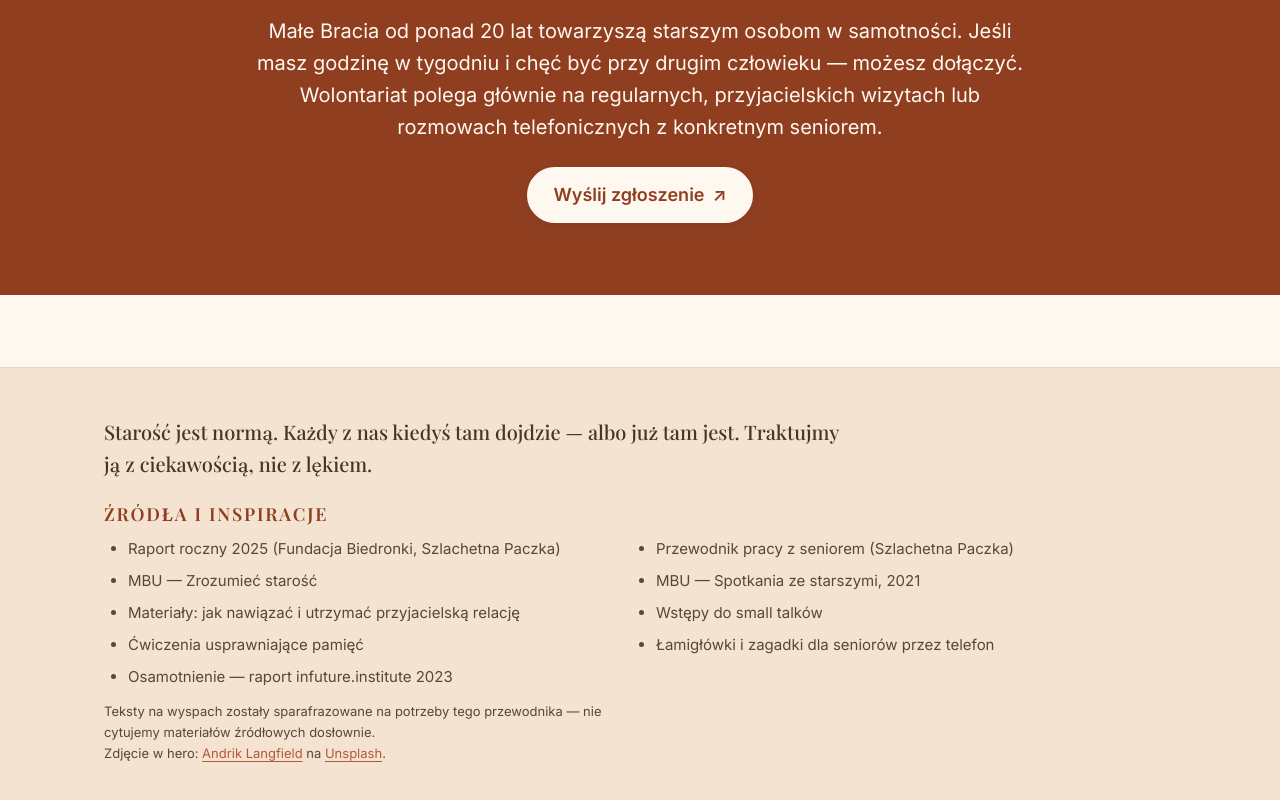
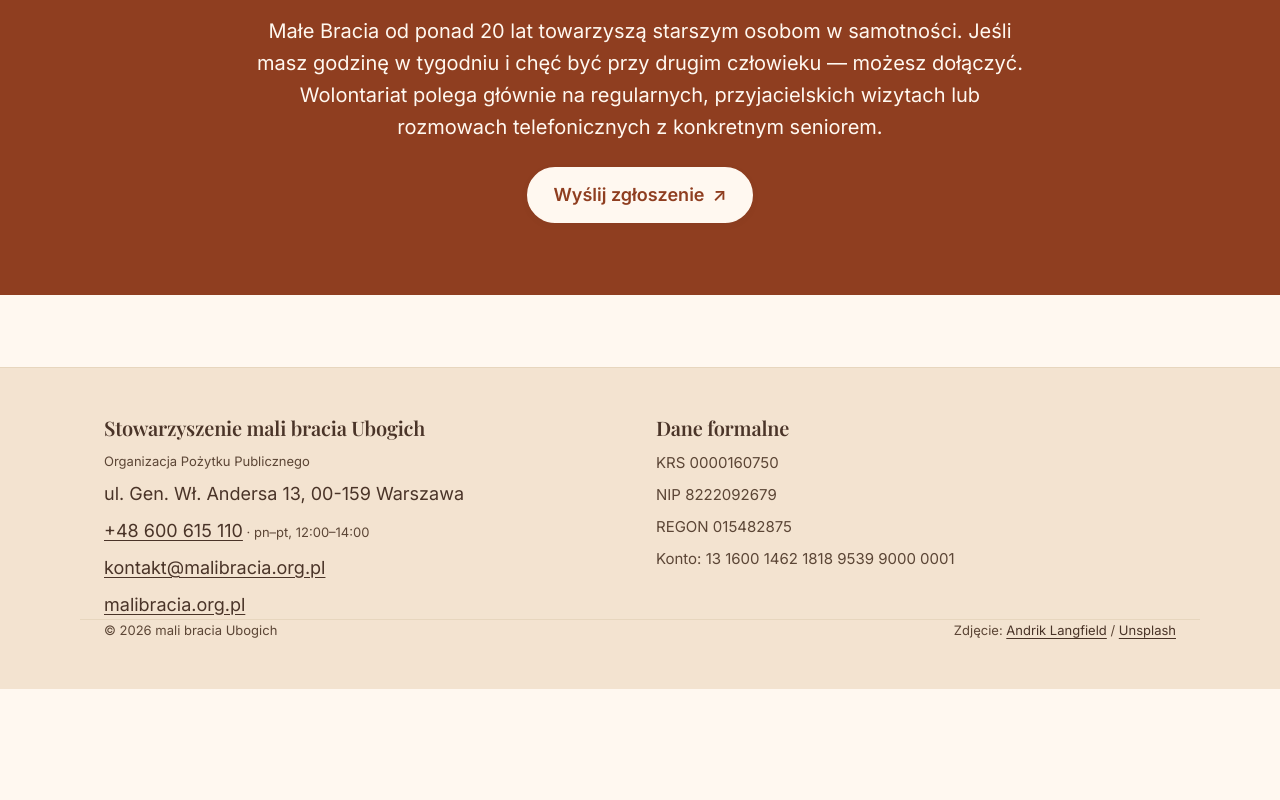
Before and after one commit to michalinamusielik/vibecoding_championship, a React (Vite) app: page / in a window 1280 px wide. Shown: the part 3337-4137 px from the top of the page. After the commit the page ends 4026 px from the top, so only its background shows below. Built offline with nearby package versions, Linux system fonts and the light colour scheme.

Commit message:
feat: redesign footer with contact information and formal details layout
Agent-Id: agent-b65ebc15-57db-42ab-b0ed-e92a484641b3

```diff
--- a/src/components/Footer.tsx
+++ b/src/components/Footer.tsx
@@ -1,38 +1,58 @@
-const sources = [
-  "Raport roczny 2025 (Fundacja Biedronki, Szlachetna Paczka)",
-  "Przewodnik pracy z seniorem (Szlachetna Paczka)",
-  "MBU — Zrozumieć starość",
-  "MBU — Spotkania ze starszymi, 2021",
-  "Materiały: jak nawiązać i utrzymać przyjacielską relację",
-  "Wstępy do small talków",
-  "Ćwiczenia usprawniające pamięć",
-  "Łamigłówki i zagadki dla seniorów przez telefon",
-  "Osamotnienie — raport infuture.institute 2023",
-];
-
 export function Footer() {
+  const year = new Date().getFullYear();
   return (
     <footer className="site-footer">
       <div className="container site-footer__inner">
-        <p className="site-footer__lede">
-          Starość jest normą. Każdy z nas kiedyś tam dojdzie — albo już tam
-          jest. Traktujmy ją z ciekawością, nie z lękiem.
+        <section
+          className="site-footer__column"
+          aria-labelledby="footer-contact-h"
+        >
+          <h2 id="footer-contact-h" className="site-footer__org">
+            Stowarzyszenie mali bracia Ubogich
+          </h2>
+          <p className="site-footer__sub">Organizacja Pożytku Publicznego</p>
+          <p className="site-footer__addr">
+            ul. Gen. Wł. Andersa 13, 00-159 Warszawa
           </p>
-        <section aria-labelledby="sources-h" className="site-footer__sources">
-          <h2 id="sources-h" className="site-footer__h">
-            Źródła i inspiracje
+          <p>
+            <a href="tel:+48600615110">+48 600 615 110</a>
+            <span className="site-footer__sub"> · pn–pt, 12:00–14:00</span>
+          </p>
+          <p>
+            <a href="mailto:kontakt@malibracia.org.pl">
+              kontakt@malibracia.org.pl
+            </a>
+          </p>
+          <p>
+            <a
+              href="https://www.malibracia.org.pl"
+              target="_blank"
+              rel="noopener noreferrer"
+            >
+              malibracia.org.pl
+            </a>
+          </p>
+        </section>
+
+        <section
+          className="site-footer__column"
+          aria-labelledby="footer-formal-h"
+        >
+          <h2 id="footer-formal-h" className="site-footer__org">
+            Dane formalne
           </h2>
-          <ul className="site-footer__list">
-            {sources.map((s) => (
-              <li key={s}>{s}</li>
-            ))}
+          <ul className="site-footer__list site-footer__list--plain">
+            <li>KRS 0000160750</li>
+            <li>NIP 8222092679</li>
+            <li>REGON 015482875</li>
+            <li>Konto: 13 1600 1462 1818 9539 9000 0001</li>
           </ul>
-          <p className="site-footer__note">
-            Teksty na wyspach zostały sparafrazowane na potrzeby tego
-            przewodnika — nie cytujemy materiałów źródłowych dosłownie.
-          </p>
-          <p className="site-footer__note">
-            Zdjęcie w hero:{" "}
+        </section>
+      </div>
+      <div className="container site-footer__bar">
+        <span>© {year} mali bracia Ubogich</span>
+        <span>
+          Zdjęcie:{" "}
           <a
             href="https://unsplash.com/@andriklangfield"
             target="_blank"
@@ -40,7 +60,7 @@ export function Footer() {
           >
             Andrik Langfield
           </a>{" "}
-            na{" "}
+          /{" "}
           <a
             href="https://unsplash.com/photos/bSXk1lOp8T0"
             target="_blank"
@@ -48,9 +68,7 @@ export function Footer() {
           >
             Unsplash
           </a>
-            .
-          </p>
-        </section>
+        </span>
       </div>
     </footer>
   );
--- a/src/styles/components.css
+++ b/src/styles/components.css
@@ -723,43 +723,79 @@ body {
   margin-top: var(--space-10);
 }
 .site-footer__inner {
-  display: flex;
-  flex-direction: column;
-  gap: var(--space-5);
-}
-.site-footer__lede {
+  display: grid;
+  grid-template-columns: 1fr;
+  gap: var(--space-6);
+}
+@media (min-width: 768px) {
+  .site-footer__inner {
+    grid-template-columns: 1fr 1fr;
+  }
+}
+.site-footer__column {
+  display: flex;
+  flex-direction: column;
+  gap: var(--space-2);
+}
+.site-footer__column p {
+  margin: 0;
+}
+.site-footer__org {
   font-family: var(--font-display);
   font-size: var(--fs-lg);
   color: var(--color-brown);
-  margin: 0;
-  max-width: 60ch;
-}
-.site-footer__h {
-  font-size: var(--fs-base);
-  text-transform: uppercase;
-  letter-spacing: 0.1em;
-  color: var(--color-rust);
-  margin: 0 0 var(--space-3);
+  margin: 0 0 var(--space-1);
+}
+.site-footer__sub {
+  font-size: var(--fs-xs);
+  color: var(--text-muted);
+}
+.site-footer__addr {
+  color: var(--color-brown);
 }
 .site-footer__list {
   list-style: disc;
   padding-left: var(--space-5);
-  margin: 0 0 var(--space-3);
+  margin: 0;
   display: grid;
   grid-template-columns: 1fr;
   gap: var(--space-2);
   color: var(--text-muted);
   font-size: var(--fs-sm);
 }
-@media (min-width: 640px) {
-  .site-footer__list {
-    grid-template-columns: repeat(2, 1fr);
-  }
-}
-.site-footer__note {
+.site-footer__list--plain {
+  list-style: none;
+  padding-left: 0;
+}
+.site-footer a {
+  color: var(--color-brown);
+  text-decoration: underline;
+}
+.site-footer a:hover {
+  color: var(--color-rust);
+}
+.site-footer a:focus-visible {
+  outline: 2px solid var(--color-rust);
+  outline-offset: 2px;
+  border-radius: 2px;
+}
+.site-footer__bar {
+  display: flex;
+  flex-direction: column;
+  gap: var(--space-2);
+  justify-content: space-between;
+  align-items: flex-start;
+  border-top: 1px solid var(--border);
+  padding-top: var(--space-4);
+  margin-top: var(--space-5);
   font-size: var(--fs-xs);
   color: var(--text-muted);
-  margin: 0;
+}
+@media (min-width: 768px) {
+  .site-footer__bar {
+    flex-direction: row;
+    align-items: center;
+  }
 }
 
 
```
Lines whose indentation alone changed are shown as unchanged.
